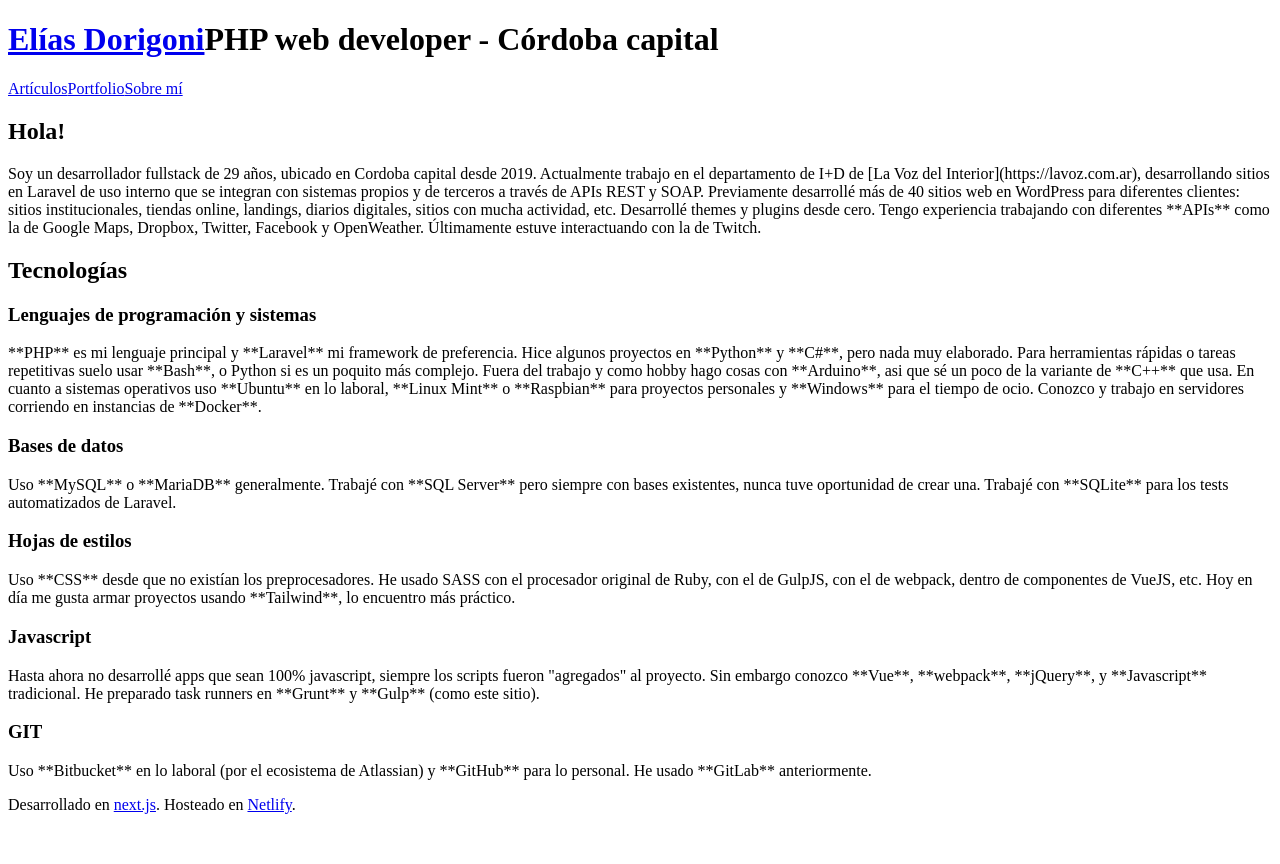
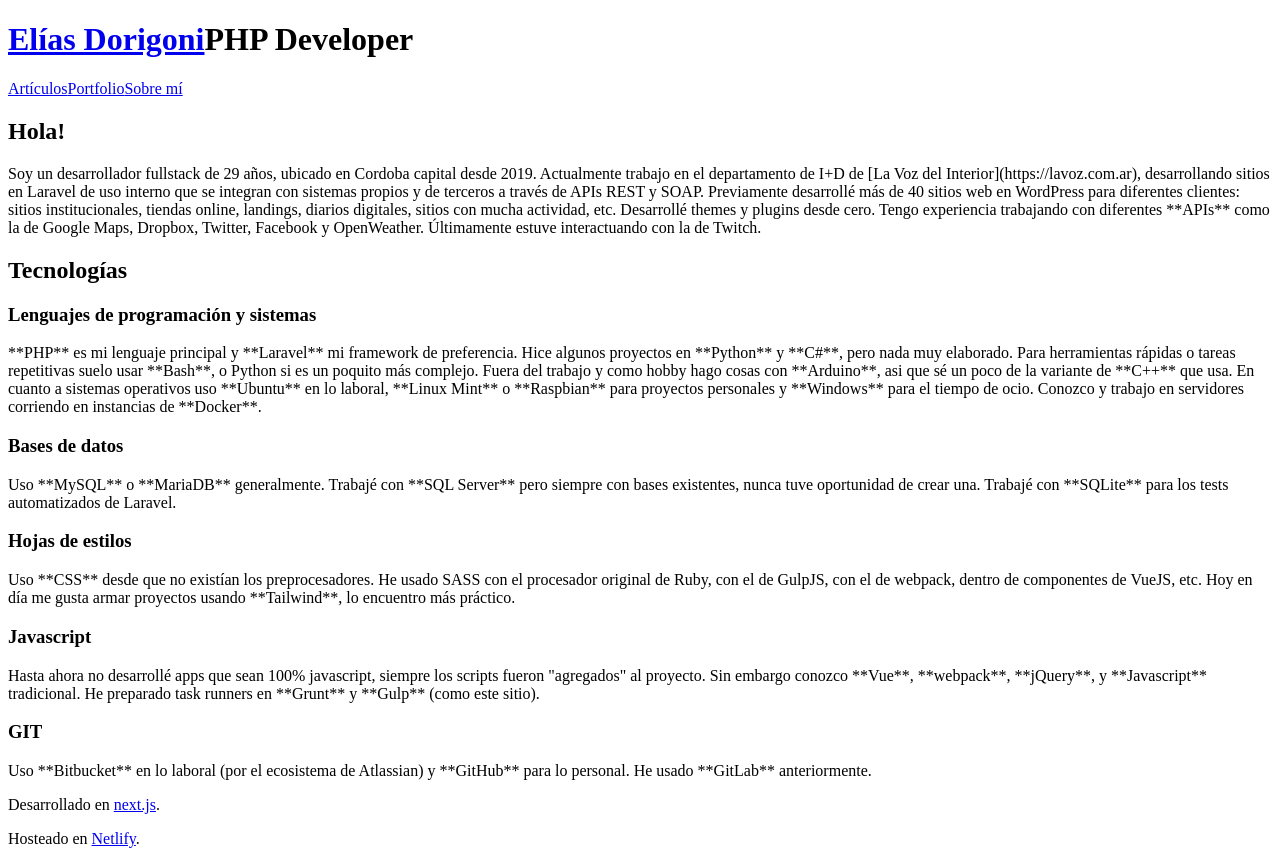
Before and after one commit to eliasdorigoni/web, a Next.js app: page /sobre-mi in a window 1280 px wide. Before the commit the page ends 830 px from the top, so only its background shows below. Built offline with nearby package versions, Linux system fonts and the light colour scheme.

Commit message:
Revisa nav y footer

```diff
--- a/components/Layout.js
+++ b/components/Layout.js
@@ -10,33 +10,35 @@ export default function Layout({ children }) {
         <link key="font" rel="stylesheet" href="https://fonts.googleapis.com/css?family=Source+Code+Pro:300,400,600|Source+Sans+Pro:300,400,600,700" />
       </Head>
       <div className="bg-gray-200 min-h-screen font-sans">
-        <header className="bg-primary text-white text-center pt-2 pb-4 mb-4">
-          <h1 className="mb-2">
+        <header className="bg-primary text-white text-center pt-2 mb-4">
+          <h1 className="mb-3">
             <Link href="/">
-              <a className="text-3xl font-bold">Elías Dorigoni</a>
+              <a className="text-3xl font-bold -mb-1">Elías Dorigoni</a>
             </Link>
-            <span className="block italic opacity-80 font-light">PHP web developer - Córdoba capital</span>
+            <span className="block italic opacity-80 font-light">PHP Developer</span>
           </h1>
-          <nav className="flex justify-center text-lg">
+          <nav className="flex justify-center text-lg pb-2">
             <Link href="/">
-              <a className="flex-initial mx-2 hover:underline">Artículos</a>
+              <a className="flex-initial px-2 py-1 hover:underline">Artículos</a>
             </Link>
             <Link href="/portfolio/">
-              <a className="flex-initial mx-2 hover:underline">Portfolio</a>
+              <a className="flex-initial px-2 py-1 hover:underline">Portfolio</a>
             </Link>
             <Link href="/sobre-mi/">
-              <a className="flex-initial mx-2 hover:underline">Sobre mí</a>
+              <a className="flex-initial px-2 py-1 hover:underline">Sobre mí</a>
             </Link>
           </nav>
         </header>
+
         <div className="container mx-auto px-2">
           <main className="max-w-prose mx-auto" role="main">
             {children}
           </main>
+        </div>
 
-        </div>
         <footer className="container mx-auto text-gray-700 text-center text-sm pb-6">
-          <p>Desarrollado en <a className="font-bold" href="https://nextjs.org/" target="_blank" rel="noopener">next.js</a>. Hosteado en <a className="font-bold" href="https://www.netlify.com/" target="_blank" rel="noopener">Netlify</a>.</p>
+          <p>Desarrollado en <a className="font-bold" href="https://nextjs.org/" target="_blank" rel="noopener">next.js</a>.</p>
+          <p>Hosteado en <a className="font-bold" href="https://www.netlify.com/" target="_blank" rel="noopener">Netlify</a>.</p>
         </footer>
       </div>
       <NextScript />
```
